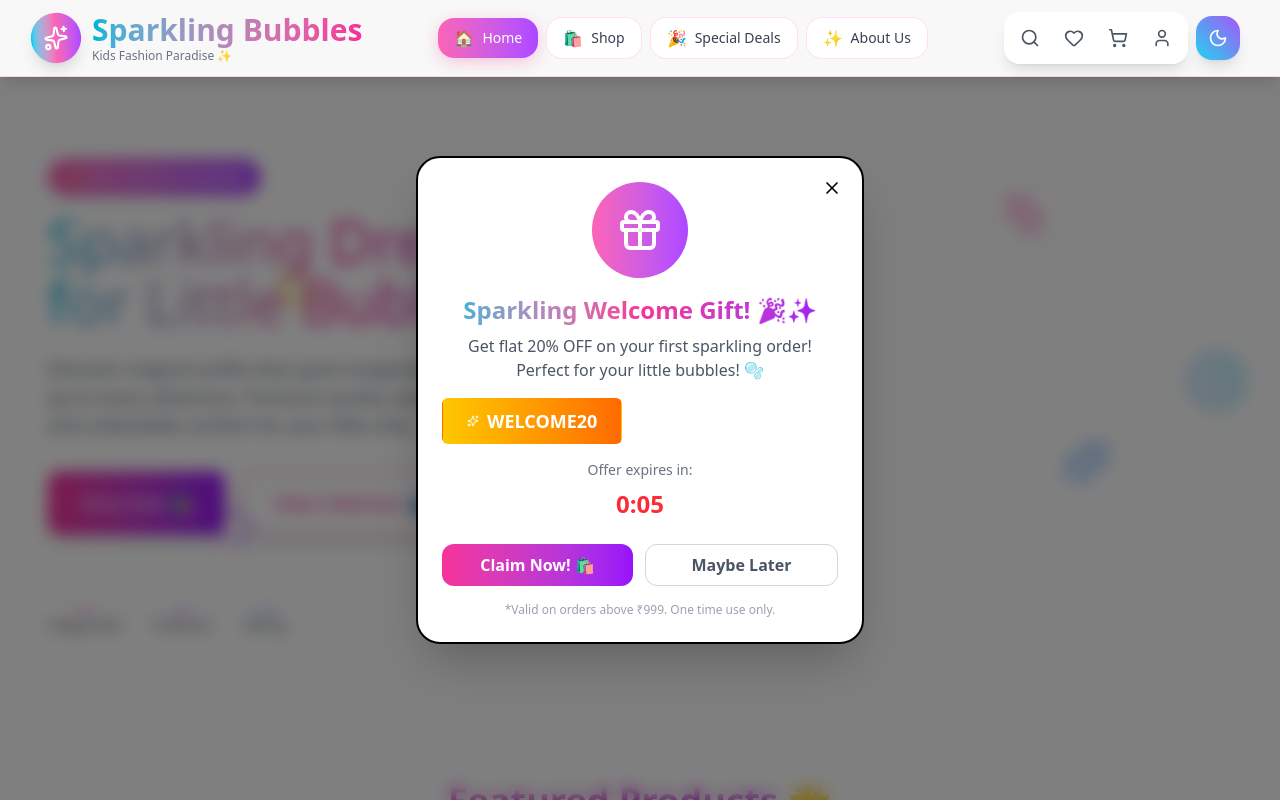
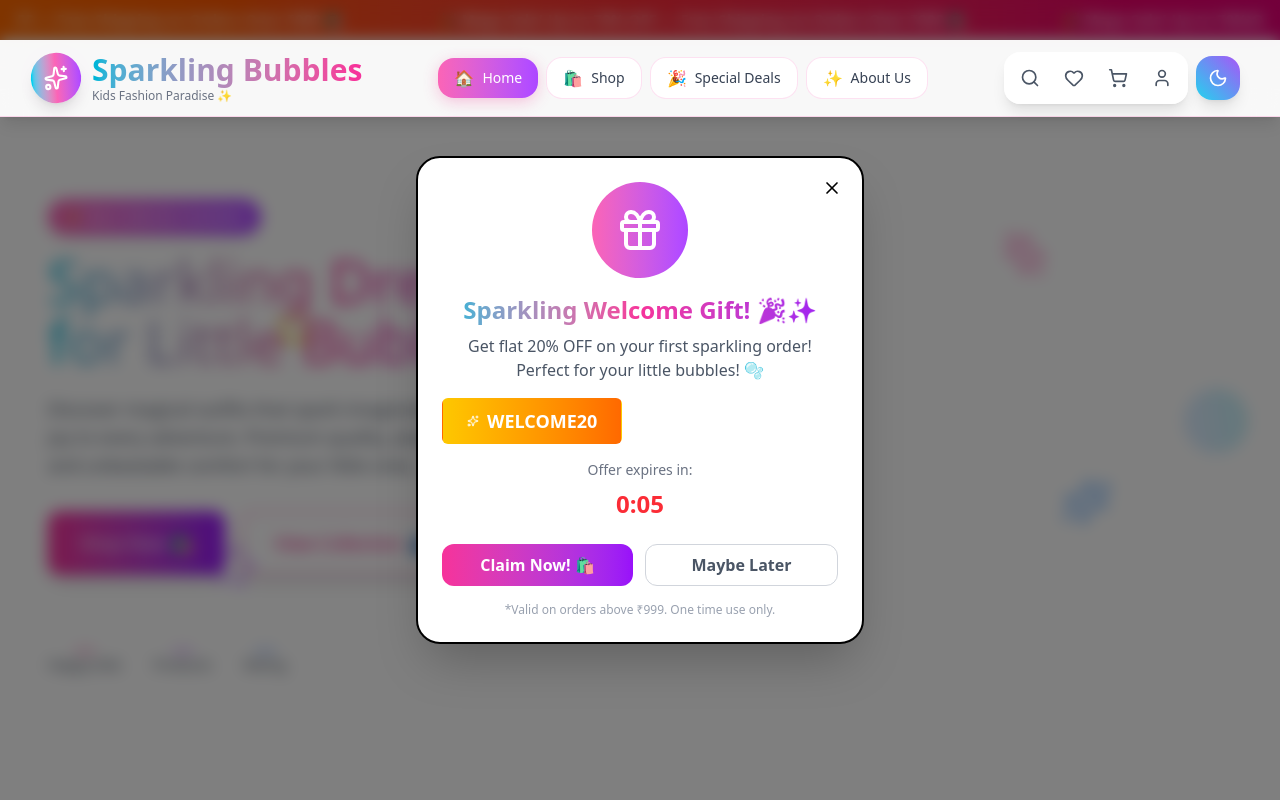
Before and after one commit to vikassahu118/sparkling-, a React (Vite) app: page / in a window 1280 px wide. Shown: the top 800 px of the page. Built offline with nearby package versions, Linux system fonts and the light colour scheme.

Commit message:
OffeerBar

```diff
--- a/src/App.jsx
+++ b/src/App.jsx
@@ -12,6 +12,7 @@ import { Cart } from './components/Cart.jsx';
 import SearchModal from './components/Search.jsx';
 import WishlistSidebar from './components/Wishlist.jsx';
 import ProfilePage from './components/Profile.jsx';
+import OfferBar from "./components/OfferBar.jsx"
 
 
 // --- Placeholder Page Components ---
@@ -246,7 +247,8 @@ export default function App() {
   // The main App structure
   return (
     <div className={`${isDarkMode ? 'dark bg-gray-900 min-h-screen' : 'bg-white min-h-screen'} font-inter transition-colors duration-500`}>
-
+      {/* OfferBar */}
+      <OfferBar />
       {/* 1. Navbar */}
       <Navbar
         isDarkMode={isDarkMode}
--- /dev/null
+++ b/src/components/OfferBar.jsx
@@ -0,0 +1,56 @@
+import React, { useState, useEffect } from 'react';
+import { motion, AnimatePresence } from "framer-motion";
+import { ShoppingCart, Search, User, Sun, Moon, Heart, Menu, X, Sparkles, Star } from 'lucide-react';
+
+// =======================================================
+// ✅ COMPONENT 1: OfferBar
+// =======================================================
+const OfferBar = () => {
+  const [isVisible, setIsVisible] = useState(true);
+  const offerText = "🎉 Mega Sale! Up to 70% OFF — Free Shipping on Orders Over ₹999 🛍️";
+  const handleClose = () => setIsVisible(false);
+
+  const styles = `
+    @keyframes marquee {
+      0% { transform: translateX(0%); }
+      100% { transform: translateX(-100%); }
+    }
+    .animate-marquee {
+      animation: marquee 30s linear infinite;
+    }
+  `;
+
+  return (
+    <>
+      <style>{styles}</style>
+      <div
+        className={`
+          w-full bg-gradient-to-r from-orange-500 via-red-500 to-pink-600 text-white
+          overflow-hidden transition-all duration-700 ease-in-out
+          ${isVisible ? 'max-h-12' : 'max-h-0 invisible opacity-0'}
+        `}
+      >
+        <div className="relative flex items-center h-10 px-4">
+            <div className="flex-1 overflow-hidden">
+              <div className="flex whitespace-nowrap animate-marquee">
+                <span className="mx-12 text-sm font-bold tracking-wider">{offerText}</span>
+                <span className="mx-12 text-sm font-bold tracking-wider" aria-hidden="true">{offerText}</span>
+                <span className="mx-12 text-sm font-bold tracking-wider" aria-hidden="true">{offerText}</span>
+              </div>
+            </div>
+            <button
+              onClick={handleClose}
+              aria-label="Dismiss"
+              className="absolute right-0 top-1/2 -translate-y-1/2 mr-4 flex h-6 w-6 items-center justify-center rounded-full text-white/80 transition-colors duration-200 hover:bg-white/20 hover:text-white"
+            >
+              <svg xmlns="http://www.w3.org/2000/svg" fill="none" viewBox="0 0 24 24" strokeWidth="2.5" stroke="currentColor" className="h-4 w-4">
+                <path strokeLinecap="round" strokeLinejoin="round" d="M6 18L18 6M6 6l12 12" />
+              </svg>
+            </button>
+        </div>
+      </div>
+    </>
+  );
+};
+
+export default OfferBar
```
